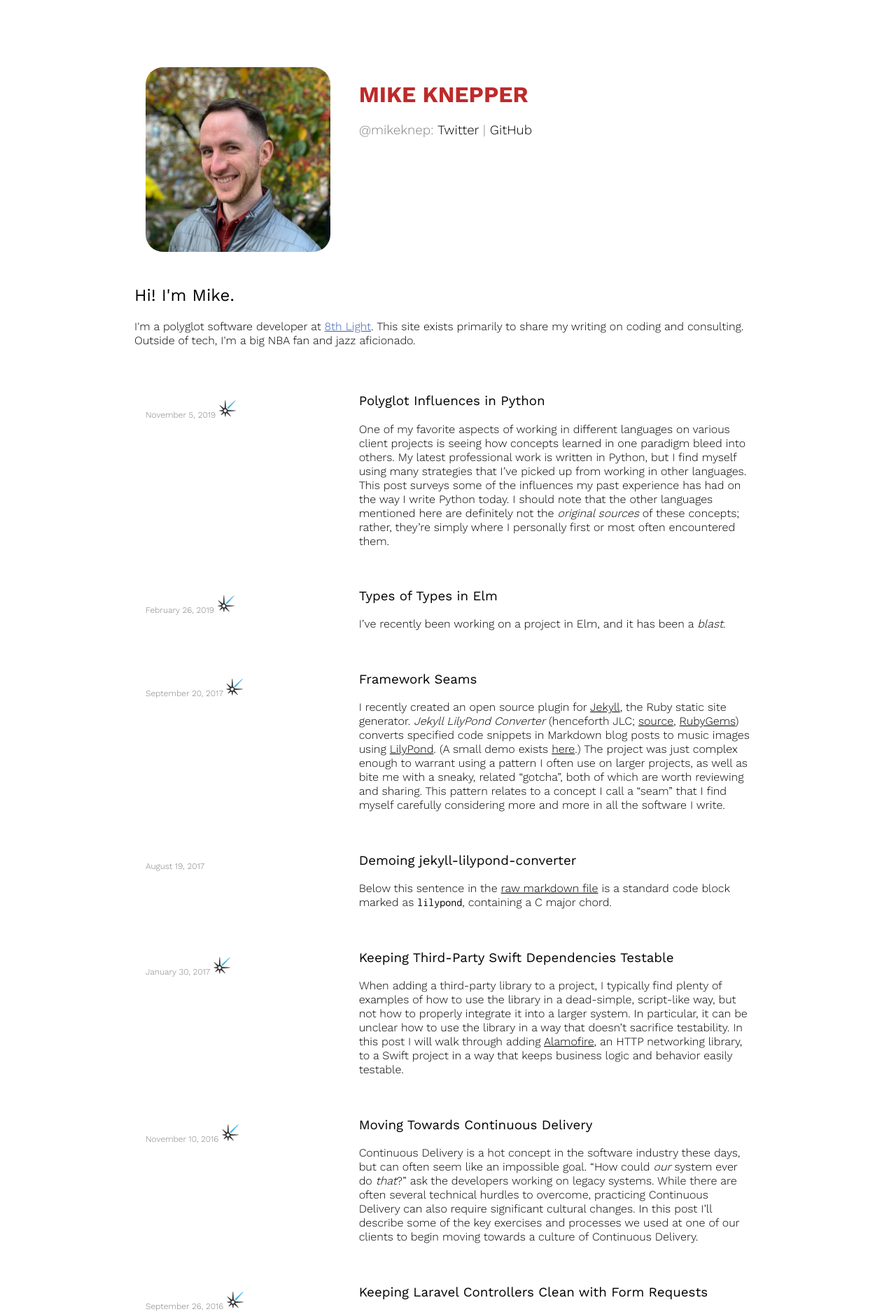
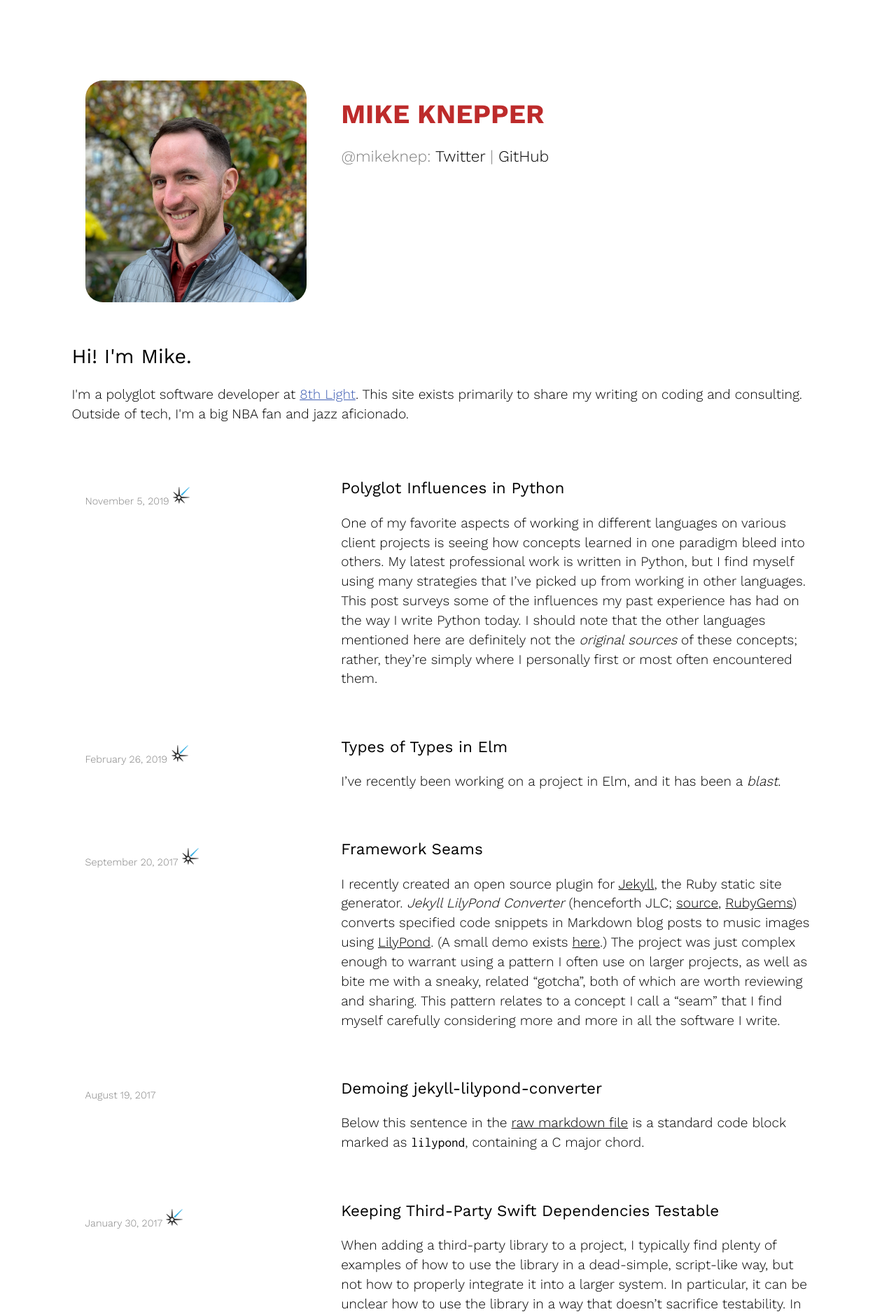
Before and after one commit to mikeknep/website, a Jekyll site: the page built from index.html, in a window 1280 px wide. Shown: the top 1878 px of the page at 70% size. Built offline with Jekyll 4.4.1, drawn with Linux system fonts in a browser that asks for light colours.

Commit message:
Bump the font size

```diff
--- a/css/styles.css
+++ b/css/styles.css
@@ -1,6 +1,6 @@
 /* Small screens */
 html {
-  font-size: 75%;
+  font-size: 100%;
   font-family: 'Work Sans', sans-serif;
   font-weight: 300;
   line-height: 125%;
@@ -8,12 +8,18 @@ html {
 
 /* Medium screens */
 @media (min-width: 40rem) {
-  html { font-size: 85%; }
+  html {
+    font-size: 110%;
+    line-height: 125%;
+  }
 }
 
 /* Large screens */
 @media (min-width: 64rem) {
-  html { font-size: 100%; }
+  html {
+    font-size: 120%;
+    line-height: 145%;
+  }
 }
 
 
```
